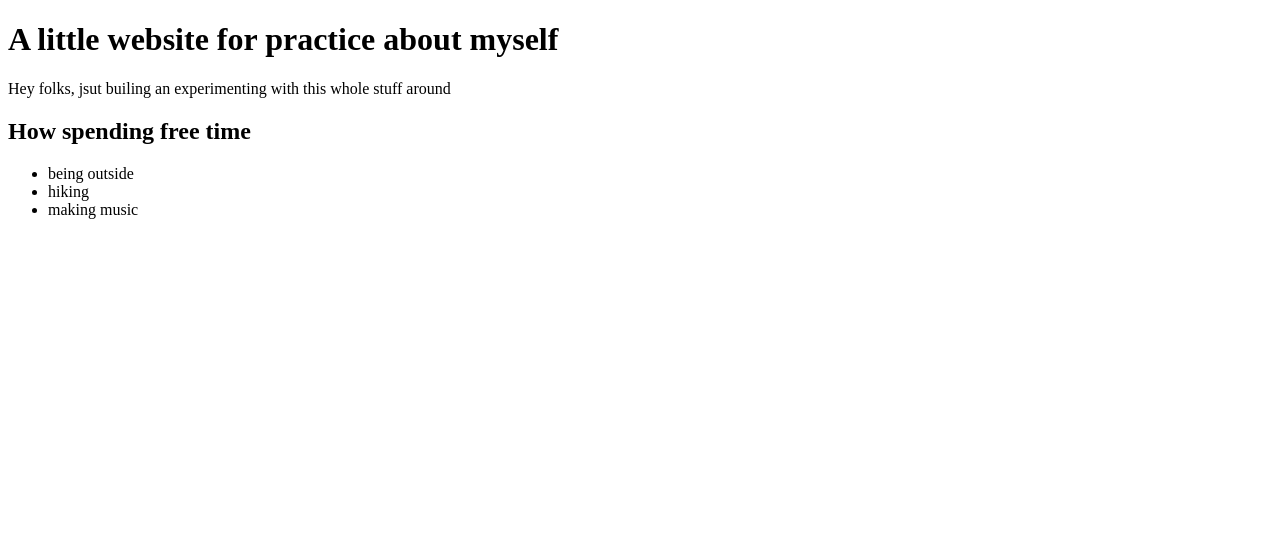
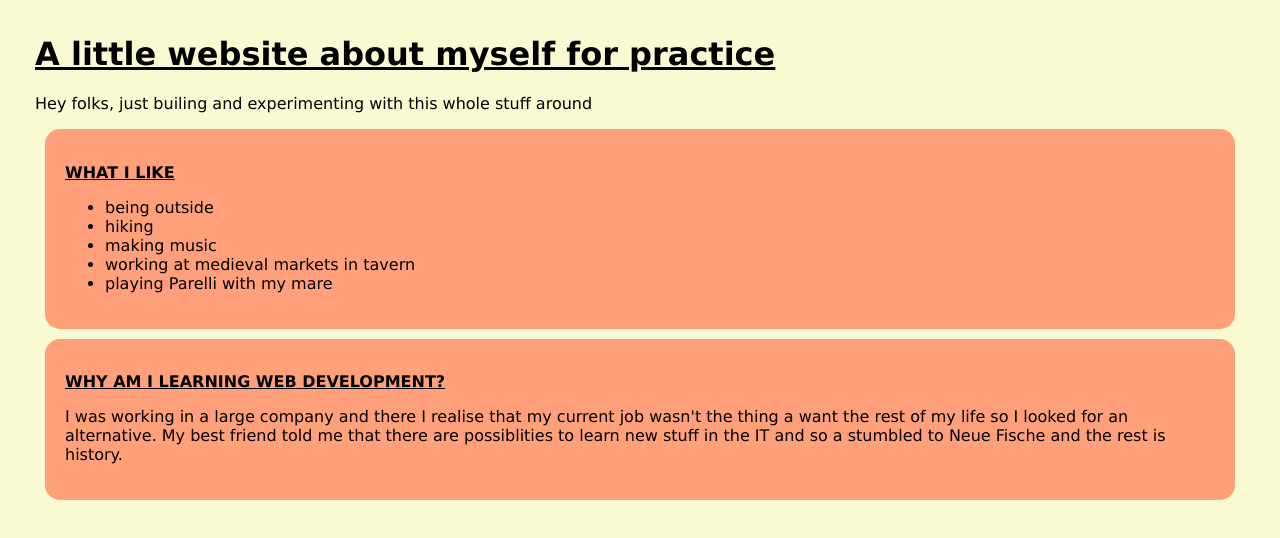
Before and after one commit to Alina-Rosenbusch/personal-website, a plain HTML site: page index.html in a window 1280 px wide. Drawn offline with Linux system fonts and the light colour scheme.

Commit message:
add text and add first datas in css

```diff
--- a/index.html
+++ b/index.html
@@ -5,16 +5,34 @@
     <meta http-equiv="X-UA-Compatible" content="IE=edge">
     <meta name="viewport" content="width=device-width, initial-scale=1.0">
     <title>Document</title>
+    <link href="styles.css" rel="stylesheet"/>
 </head>
 <body>
-    <h1>A little website for practice about myself</h1>
-    <p>Hey folks, jsut builing an experimenting with this whole stuff around</p>
-
-    <h2>How spending free time</h2>
-    <ul>
-        <li>being outside</li>
-        <li>hiking</li>
-        <li>making music</li>
-    </ul>
+    <header>
+        <h1>A little website about myself for practice</h1>
+        <p>Hey folks, just builing and experimenting with this whole stuff around</p>
+    </header>
+    <section>
+        <article>
+        <h2>What I like</h2>
+         <ul>
+            <li>being outside</li>
+            <li>hiking</li>
+            <li>making music</li>
+            <li>working at medieval markets in tavern</li>
+            <li>playing Parelli with my mare</li>
+         </ul>
+        </article>
+        </section>
+    <section>
+    <article>
+        <h2>Why am I learning Web Development?</h2>
+        <p>I was working in a large company and there I realise that my current job wasn't
+            the thing a want the rest of my life so I looked for an alternative. My best friend
+            told me that there are possiblities to learn new stuff in the IT and so a stumbled
+            to Neue Fische and the rest is history.
+        </p>
+    </article>
+    </section>
 </body>
 </html>
--- a/styles.css
+++ b/styles.css
@@ -0,0 +1,31 @@
+*{
+    box-sizing: border-box;
+}
+
+html{
+}
+
+body {
+    font-family: Verdana, Geneva, Tahoma, sans-serif;
+    margin: 35px;
+    background-color: lightgoldenrodyellow;
+}
+
+h1{
+    font-size: 2rem;
+    text-decoration: underline;
+}
+
+h2{
+    font-size: 1rem;
+    text-decoration: underline;
+    text-transform: uppercase;
+}
+
+
+article {
+    padding: 20px;
+    margin: 10px;
+    border-radius: 15px;
+    background-color: lightsalmon;
+}
```
